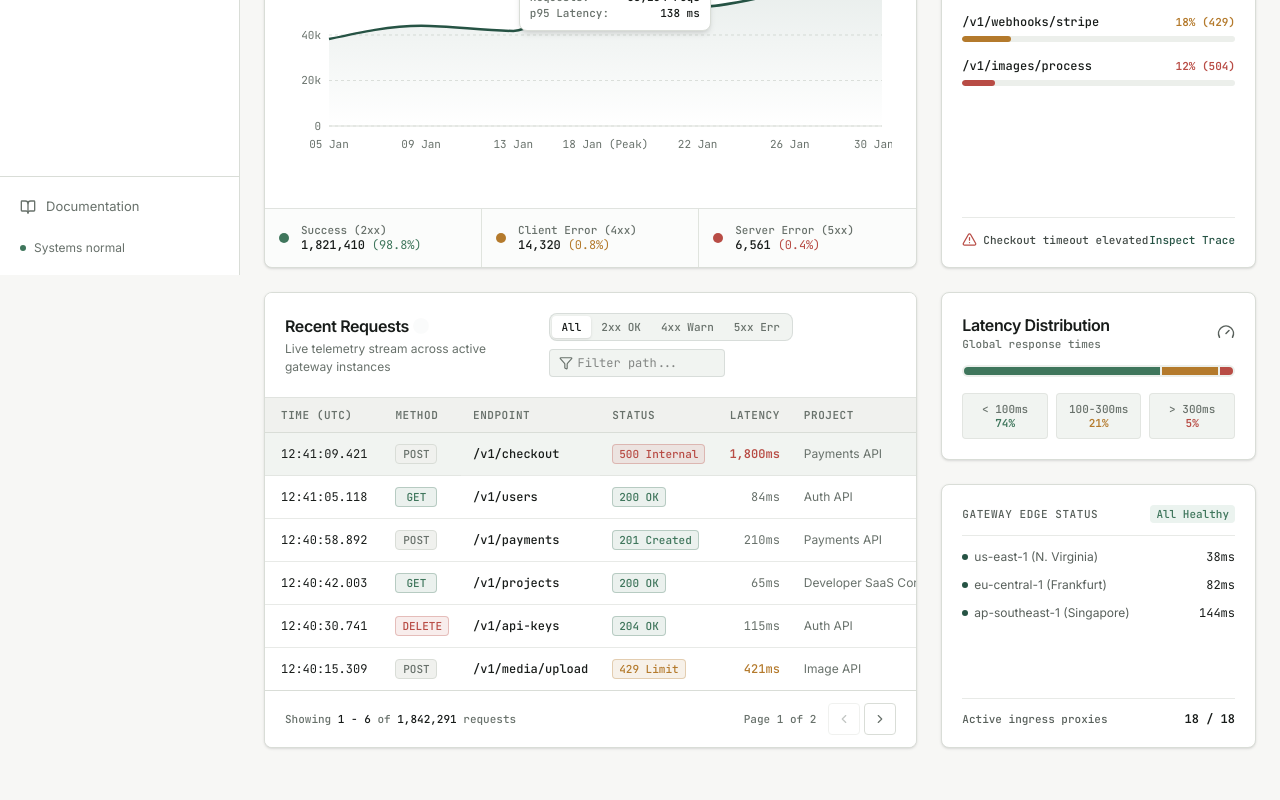
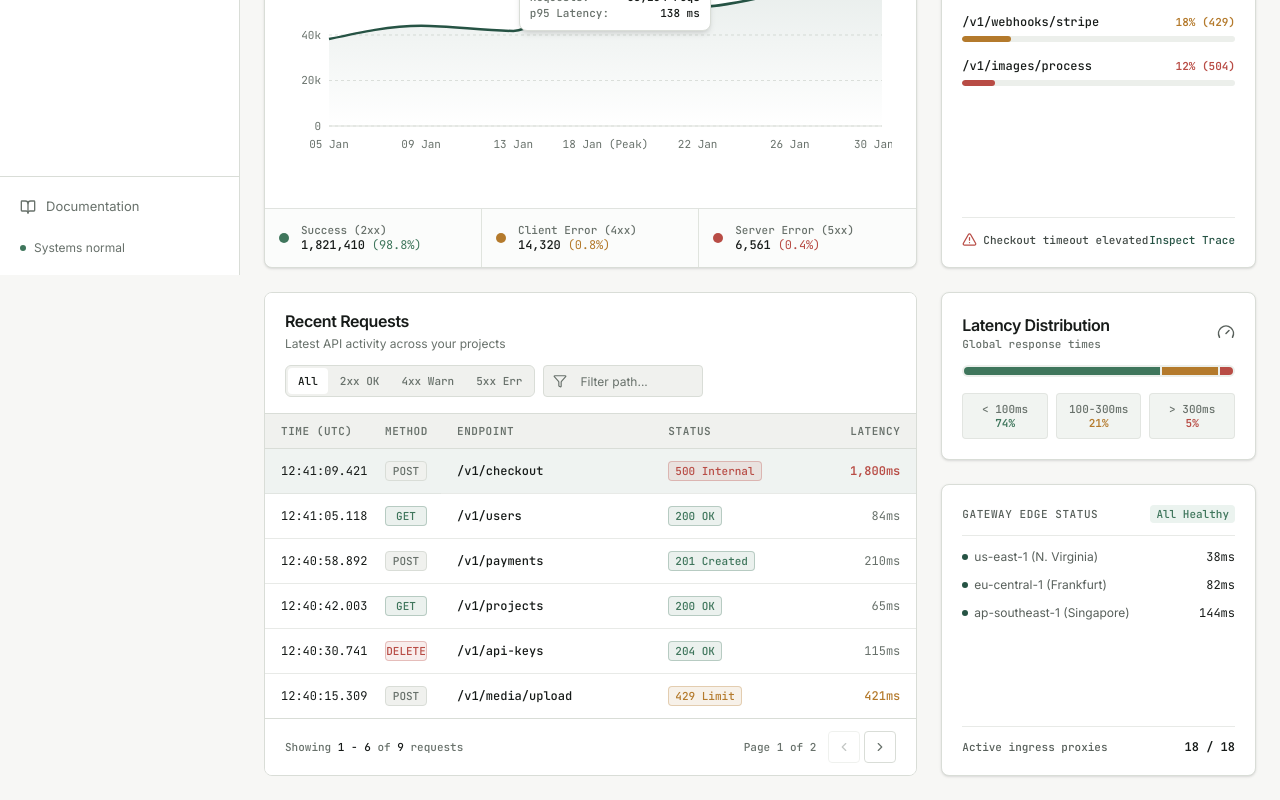
Before and after one commit to yafigian3-hue/developer-saas-dashboard, a React (Vite) app: page / in a window 1280 px wide. Shown: the part 525-1325 px from the top of the page. Before the commit the page ends 1297 px from the top, so only its background shows below. Built offline with nearby package versions, Linux system fonts and the light colour scheme.

Commit message:
refactor: refine recent requests table

```diff
--- a/src/components/dashboard/RecentRequestsTable.tsx
+++ b/src/components/dashboard/RecentRequestsTable.tsx
@@ -1,9 +1,10 @@
-import React, { useState, useMemo } from "react";
-import { Filter, ArrowRight } from "lucide-react";
+import React, { useMemo, useState } from "react";
+import { Filter } from "lucide-react";
 import type { ApiRequest } from "../../types/request";
 import { MethodBadge, StatusBadge } from "../shared/StatusBadge";
 import { Pagination } from "../ui/Pagination";
 import { cn } from "../../lib/utils";
+import { Input } from "../ui/Input";
 
 interface RecentRequestsTableProps {
   requests: ApiRequest[];
@@ -12,232 +13,302 @@ interface RecentRequestsTableProps {
   filterPathInitial?: string;
 }
 
+type StatusFilter = "all" | "2xx" | "4xx" | "5xx";
+
+const ITEMS_PER_PAGE = 6;
+
+const statusFilters: Array<{
+  id: StatusFilter;
+  label: string;
+}> = [
+  { id: "all", label: "All" },
+  { id: "2xx", label: "2xx OK" },
+  { id: "4xx", label: "4xx Warn" },
+  { id: "5xx", label: "5xx Err" },
+];
+
 export const RecentRequestsTable: React.FC<RecentRequestsTableProps> = ({
   requests,
   selectedRequestId,
   onSelectRequest,
   filterPathInitial = "",
 }) => {
-  const [activeFilter, setActiveFilter] = useState<"all" | "2xx" | "4xx" | "5xx">("all");
-  const [pathFilter, setPathFilter] = useState<string>(filterPathInitial);
-  const [currentPage, setCurrentPage] = useState<number>(1);
-  const itemsPerPage = 6;
+  const [activeFilter, setActiveFilter] = useState<StatusFilter>("all");
+  const [pathFilter, setPathFilter] = useState(filterPathInitial);
+  const [currentPage, setCurrentPage] = useState(1);
 
-  // Filter requests
   const filteredRequests = useMemo(() => {
-    return requests.filter((req) => {
-      // Category filter
-      if (activeFilter === "2xx" && req.statusCategory !== "2xx") return false;
-      if (activeFilter === "4xx" && req.statusCategory !== "4xx") return false;
-      if (activeFilter === "5xx" && req.statusCategory !== "5xx") return false;
+    const query = pathFilter.trim().toLowerCase();
 
-      // Path / query search
-      if (pathFilter.trim()) {
-        const query = pathFilter.toLowerCase();
-        const matchesPath = req.endpoint.toLowerCase().includes(query);
-        const matchesId = req.id.toLowerCase().includes(query);
-        const matchesProject = req.project.toLowerCase().includes(query);
-        return matchesPath || matchesId || matchesProject;
+    return requests.filter((request) => {
+      if (activeFilter !== "all" && request.statusCategory !== activeFilter) {
+        return false;
       }
 
-      return true;
+      if (!query) return true;
+
+      return (
+        request.endpoint.toLowerCase().includes(query) ||
+        request.id.toLowerCase().includes(query) ||
+        request.project.toLowerCase().includes(query)
+      );
     });
   }, [requests, activeFilter, pathFilter]);
 
-  const totalPages = Math.max(1, Math.ceil(filteredRequests.length / itemsPerPage));
-  const startIndex = (currentPage - 1) * itemsPerPage;
-  const paginatedRequests = filteredRequests.slice(startIndex, startIndex + itemsPerPage);
+  const totalPages = Math.max(
+    1,
+    Math.ceil(filteredRequests.length / ITEMS_PER_PAGE),
+  );
 
-  const displayTotal = 1842291; // Realistic simulated volume matching design
+  const safeCurrentPage = Math.min(currentPage, totalPages);
+  const startIndex = (safeCurrentPage - 1) * ITEMS_PER_PAGE;
+  const endIndex = Math.min(
+    startIndex + ITEMS_PER_PAGE,
+    filteredRequests.length,
+  );
+
+  const paginatedRequests = filteredRequests.slice(startIndex, endIndex);
+
+  const handleFilterChange = (filter: StatusFilter) => {
+    setActiveFilter(filter);
+    setCurrentPage(1);
+  };
+
+  const handlePathFilterChange = (
+    event: React.ChangeEvent<HTMLInputElement>,
+  ) => {
+    setPathFilter(event.target.value);
+    setCurrentPage(1);
+  };
+
+  const handleRequestKeyDown = (
+    event: React.KeyboardEvent<HTMLElement>,
+    request: ApiRequest,
+  ) => {
+    if (event.key !== "Enter" && event.key !== " ") return;
+
+    event.preventDefault();
+    onSelectRequest(request);
+  };
 
   return (
-    <div className="bg-white rounded-lg border border-[#D9DDD7] shadow-sm overflow-hidden flex flex-col justify-between h-full">
-      <div>
-        {/* Table Header / Toolbar */}
-        <div className="p-5 border-b border-[#D9DDD7]/80 flex flex-col sm:flex-row sm:items-center justify-between gap-3 bg-white">
-          <div>
-            <div className="flex items-center gap-2">
-              <h2 className="text-[16px] text-[#181C1A] font-semibold tracking-tight">
+    <section className="@container flex h-full min-w-0 flex-col overflow-hidden rounded-lg border border-border-default bg-surface">
+      {/* Header */}
+      <div className="border-b border-border-default bg-surface px-4 py-4 sm:px-5">
+        <div className="flex min-w-0 flex-col gap-3 @2xl:flex-row @2xl:items-center @2xl:justify-between">
+          <div className="min-w-0 @2xl:flex-1">
+            <h2 className="text-[16px] font-semibold tracking-tight text-text-primary">
               Recent Requests
             </h2>
-              <span className="w-2 h-2 rounded-full bg-[#265344] animate-ping" />
-            </div>
-            <p className="text-[12px] text-[#68716B] mt-0.5">
-              Live telemetry stream across active gateway instances
+
+            <p className="mt-0.5 truncate text-[12px] text-text-secondary">
+              Latest API activity across your projects
             </p>
           </div>
 
-          <div className="flex flex-wrap items-center gap-2">
-            {/* Filter Pills */}
-            <div className="inline-flex rounded-lg bg-[#F1F4F1] p-0.5 border border-[#C0C8C3]/50 text-[#68716B] font-label-sm">
+          {/* Controls */}
+          <div className="flex min-w-0 flex-col gap-2 @md:flex-row @md:items-center @2xl:shrink-0">
+            <div className="flex max-w-full items-center gap-0.5 overflow-x-auto rounded-md border border-border-default bg-surface-muted p-0.5">
+              {statusFilters.map((filter) => {
+                const isActive = activeFilter === filter.id;
+
+                return (
                   <button
+                    key={filter.id}
                     type="button"
-                onClick={() => {
-                  setActiveFilter("all");
-                  setCurrentPage(1);
-                }}
+                    onClick={() => handleFilterChange(filter.id)}
+                    aria-pressed={isActive}
                     className={cn(
-                  "px-2.5 py-1 rounded transition-colors",
-                  activeFilter === "all"
-                    ? "bg-white text-[#181C1A] font-medium shadow-sm"
-                    : "hover:text-[#181C1A]"
+                      "shrink-0 rounded-sm px-2.5 py-1.5 font-label-sm transition-colors duration-150 focus-visible:outline-none focus-visible:ring-1 focus-visible:ring-accent",
+                      isActive
+                        ? "bg-surface font-semibold text-text-primary"
+                        : "text-text-secondary hover:text-text-primary",
                     )}
                   >
-                All
+                    {filter.label}
                   </button>
-              <button
-                type="button"
-                onClick={() => {
-                  setActiveFilter("2xx");
-                  setCurrentPage(1);
-                }}
-                className={cn(
-                  "px-2.5 py-1 rounded transition-colors",
-                  activeFilter === "2xx"
-                    ? "bg-white text-[#181C1A] font-medium shadow-sm"
-                    : "hover:text-[#181C1A]"
-                )}
-              >
-                2xx OK
-              </button>
-              <button
-                type="button"
-                onClick={() => {
-                  setActiveFilter("4xx");
-                  setCurrentPage(1);
-                }}
-                className={cn(
-                  "px-2.5 py-1 rounded transition-colors",
-                  activeFilter === "4xx"
-                    ? "bg-white text-[#181C1A] font-medium shadow-sm"
-                    : "hover:text-[#181C1A]"
-                )}
-              >
-                4xx Warn
-              </button>
-              <button
-                type="button"
-                onClick={() => {
-                  setActiveFilter("5xx");
-                  setCurrentPage(1);
-                }}
-                className={cn(
-                  "px-2.5 py-1 rounded transition-colors",
-                  activeFilter === "5xx"
-                    ? "bg-white text-[#181C1A] font-medium shadow-sm"
-                    : "hover:text-[#181C1A]"
-                )}
-              >
-                5xx Err
-              </button>
+                );
+              })}
             </div>
 
-            {/* Filter input */}
-            <div className="relative">
-              <Filter className="w-3.5 h-3.5 text-[#68716B] absolute left-2.5 top-1/2 -translate-y-1/2 pointer-events-none" />
-              <input
+            <div className="w-full @md:w-40 @2xl:w-44">
+              <Input
+                icon={<Filter className="h-3.5 w-3.5" />}
                 type="text"
                 value={pathFilter}
-                onChange={(e) => {
-                  setPathFilter(e.target.value);
-                  setCurrentPage(1);
-                }}
+                onChange={handlePathFilterChange}
                 placeholder="Filter path..."
-                className="h-7 w-32 md:w-44 pl-7 pr-2 font-code-inline text-[12px] bg-[#F1F4F1] border border-[#C0C8C3]/50 rounded focus:outline-none focus:border-[#265344] focus:bg-white transition-colors"
+                aria-label="Filter requests by path, ID, or project"
               />
             </div>
           </div>
         </div>
+      </div>
 
-        {/* Table Data */}
-        <div className="overflow-x-auto">
-          <table className="w-full text-left border-collapse min-w-[680px]">
+      <ul className="block divide-y divide-border-default/60 @xl:hidden">
+        {paginatedRequests.map((request) => {
+          const isSelected = request.id === selectedRequestId;
+          const isError = request.status >= 500;
+          const isWarning = request.status >= 400 && request.status < 500;
+
+          return (
+            <li key={request.id}>
+              <div
+                role="button"
+                tabIndex={0}
+                onClick={() => onSelectRequest(request)}
+                onKeyDown={(event) => handleRequestKeyDown(event, request)}
+                aria-label={`Inspect request ${request.id}`}
+                className={cn(
+                  "cursor-pointer px-4 py-3 outline-none transition-colors duration-100",
+                  "hover:bg-surface-muted focus-visible:bg-surface-muted focus-visible:ring-1 focus-visible:ring-inset focus-visible:ring-accent",
+                  isSelected && "bg-accent-soft/60 hover:bg-accent-soft/80",
+                )}
+              >
+                <div className="flex min-w-0 items-center justify-between gap-2">
+                  <div className="flex min-w-0 items-center gap-2">
+                    <MethodBadge method={request.method} />
+                    <span className="truncate font-code-inline text-[12px] font-medium text-text-primary">
+                      {request.endpoint}
+                    </span>
+                  </div>
+
+                  <StatusBadge
+                    status={request.status}
+                    text={request.statusText}
+                  />
+                </div>
+
+                <div className="mt-1.5 flex items-center justify-between gap-2 font-code-inline text-[11px] text-text-secondary">
+                  <span className="truncate">
+                    {request.time} · {request.project}
+                  </span>
+
+                  <span
+                    className={cn(
+                      "shrink-0",
+                      isError
+                        ? "font-semibold text-danger"
+                        : isWarning
+                          ? "font-medium text-warning"
+                          : "text-text-secondary",
+                    )}
+                  >
+                    {request.latency.toLocaleString()}ms
+                  </span>
+                </div>
+              </div>
+            </li>
+          );
+        })}
+
+        {paginatedRequests.length === 0 && (
+          <li className="px-4 py-10 text-center font-mono text-[12px] text-text-secondary">
+            No requests match the current filters.
+          </li>
+        )}
+      </ul>
+
+      <div className="hidden min-w-0 @xl:block">
+        <table className="w-full table-fixed border-collapse text-left">
+          <caption className="sr-only">Recent API requests</caption>
+
+          <colgroup>
+            <col className="w-[104px]" />
+            <col className="w-[72px]" />
+            <col />
+            <col className="w-[168px]" />
+            <col className="w-[96px]" />
+            <col className="hidden @3xl:table-column @3xl:w-[132px]" />
+          </colgroup>
+
           <thead>
-              <tr className="bg-[#F0F1EE] border-b border-[#D9DDD7] text-[#68716B] font-label-sm uppercase tracking-wider">
-                <th className="py-2.5 px-4 font-semibold">Time (UTC)</th>
-                <th className="py-2.5 px-3 font-semibold">Method</th>
-                <th className="py-2.5 px-3 font-semibold">Endpoint</th>
-                <th className="py-2.5 px-3 font-semibold">Status</th>
-                <th className="py-2.5 px-3 font-semibold text-right">Latency</th>
-                <th className="py-2.5 px-3 font-semibold">Project</th>
-                <th className="py-2.5 px-4 font-semibold text-right">Action</th>
+            <tr className="border-b border-border-default bg-surface-muted font-label-sm uppercase tracking-wider text-text-secondary">
+              <th
+                scope="col"
+                className="whitespace-nowrap px-4 py-2.5 font-semibold"
+              >
+                Time (UTC)
+              </th>
+
+              <th scope="col" className="px-4 py-2.5 font-semibold">
+                Method
+              </th>
+
+              <th scope="col" className="px-4 py-2.5 font-semibold">
+                Endpoint
+              </th>
+
+              <th scope="col" className="px-4 py-2.5 font-semibold">
+                Status
+              </th>
+
+              <th scope="col" className="px-4 py-2.5 text-right font-semibold">
+                Latency
+              </th>
+
+              <th
+                scope="col"
+                className="hidden px-4 py-2.5 font-semibold @3xl:table-cell"
+              >
+                Project
+              </th>
             </tr>
           </thead>
-            <tbody className="divide-y divide-[#D9DDD7]/60 text-[12px]">
-              {paginatedRequests.map((req) => {
-                const isSelected = req.id === selectedRequestId;
-                const isError = req.status >= 500;
-                const isWarn = req.status >= 400 && req.status < 500;
+
+          <tbody className="divide-y divide-border-default/60 text-[12px]">
+            {paginatedRequests.map((request) => {
+              const isSelected = request.id === selectedRequestId;
+              const isError = request.status >= 500;
+              const isWarning = request.status >= 400 && request.status < 500;
 
               return (
                 <tr
-                    key={req.id}
-                    onClick={() => onSelectRequest(req)}
+                  key={request.id}
+                  tabIndex={0}
+                  onClick={() => onSelectRequest(request)}
+                  onKeyDown={(event) => handleRequestKeyDown(event, request)}
+                  aria-label={`Inspect request ${request.id}`}
                   className={cn(
-                      "transition-colors cursor-pointer",
-                      isSelected
-                        ? "bg-[#ECEFEB]/70 hover:bg-[#ECEFEB]"
-                        : "hover:bg-[#F7FAF6]"
+                    "cursor-pointer outline-none transition-colors duration-100",
+                    "hover:bg-surface-muted focus-visible:bg-surface-muted focus-visible:ring-1 focus-visible:ring-inset focus-visible:ring-accent",
+                    isSelected && "bg-accent-soft/60 hover:bg-accent-soft/80",
                   )}
                 >
-                    <td className="py-2.5 px-4 font-code-inline text-[#181C1A] whitespace-nowrap">
-                      {req.time}
+                  <td className="whitespace-nowrap px-4 py-3 font-code-inline text-text-primary">
+                    {request.time}
                   </td>
 
-                    <td className="py-2.5 px-3">
-                      <MethodBadge method={req.method} />
+                  <td className="px-4 py-3">
+                    <MethodBadge method={request.method} />
                   </td>
 
-                    <td className="py-2.5 px-3 font-code-inline text-[#181C1A] font-medium max-w-[200px] truncate">
-                      {req.endpoint}
+                  <td className="truncate px-4 py-3 font-code-inline font-medium text-text-primary">
+                    {request.endpoint}
                   </td>
 
-                    <td className="py-2.5 px-3">
-                      <StatusBadge status={req.status} text={req.statusText} />
+                  <td className="overflow-hidden px-4 py-3">
+                    <StatusBadge
+                      status={request.status}
+                      text={request.statusText}
+                    />
                   </td>
 
                   <td
                     className={cn(
-                        "py-2.5 px-3 text-right font-code-inline whitespace-nowrap",
+                      "whitespace-nowrap px-4 py-3 text-right font-code-inline",
                       isError
-                          ? "text-[#B84C45] font-semibold"
-                          : isWarn
-                          ? "text-[#B47A2C] font-medium"
-                          : "text-[#68716B]"
+                        ? "font-semibold text-danger"
+                        : isWarning
+                          ? "font-medium text-warning"
+                          : "text-text-secondary",
                     )}
                   >
-                      {req.latency.toLocaleString()}ms
+                    {request.latency.toLocaleString()}ms
                   </td>
 
-                    <td className="py-2.5 px-3 text-[#68716B] whitespace-nowrap">
-                      {req.project}
-                    </td>
-
-                    <td className="py-2.5 px-4 text-right">
-                      {isSelected ? (
-                        <button
-                          type="button"
-                          onClick={(e) => {
-                            e.stopPropagation();
-                            onSelectRequest(req);
-                          }}
-                          className="font-label-sm px-2 py-1 rounded bg-[#265344] text-white font-medium shadow-sm inline-flex items-center gap-1 ml-auto hover:bg-[#1f4538] transition-colors"
-                        >
-                          <span>Inspect</span>
-                          <ArrowRight className="w-3.5 h-3.5" />
-                        </button>
-                      ) : (
-                        <button
-                          type="button"
-                          onClick={(e) => {
-                            e.stopPropagation();
-                            onSelectRequest(req);
-                          }}
-                          className="font-label-sm px-2 py-1 rounded text-[#68716B] hover:text-[#181C1A] hover:bg-[#ECEFEB] transition-colors"
-                        >
-                          View
-                        </button>
-                      )}
+                  <td className="hidden truncate px-4 py-3 text-text-secondary @3xl:table-cell">
+                    {request.project}
                   </td>
                 </tr>
               );
@@ -245,7 +316,10 @@ export const RecentRequestsTable: React.FC<RecentRequestsTableProps> = ({
 
             {paginatedRequests.length === 0 && (
               <tr>
-                  <td colSpan={7} className="py-8 text-center text-[#68716B] font-mono text-[12px]">
+                <td
+                  colSpan={6}
+                  className="px-4 py-10 text-center font-mono text-[12px] text-text-secondary"
+                >
                   No requests match the current filters.
                 </td>
               </tr>
@@ -253,17 +327,17 @@ export const RecentRequestsTable: React.FC<RecentRequestsTableProps> = ({
           </tbody>
         </table>
       </div>
-      </div>
 
-      {/* Pagination Footer */}
+      {/* Pagination */}
       <Pagination
-        currentPage={currentPage}
+        currentPage={safeCurrentPage}
         totalPages={totalPages}
-        totalItems={displayTotal}
-        startIndex={1 + (currentPage - 1) * itemsPerPage}
-        endIndex={Math.min(currentPage * itemsPerPage, displayTotal)}
-        onPageChange={(page) => setCurrentPage(page)}
+        totalItems={filteredRequests.length}
+        startIndex={filteredRequests.length > 0 ? startIndex + 1 : 0}
+        endIndex={endIndex}
+        onPageChange={setCurrentPage}
+        itemLabel="requests"
       />
-    </div>
+    </section>
   );
 };
```
Lines whose indentation alone changed are shown as unchanged.
